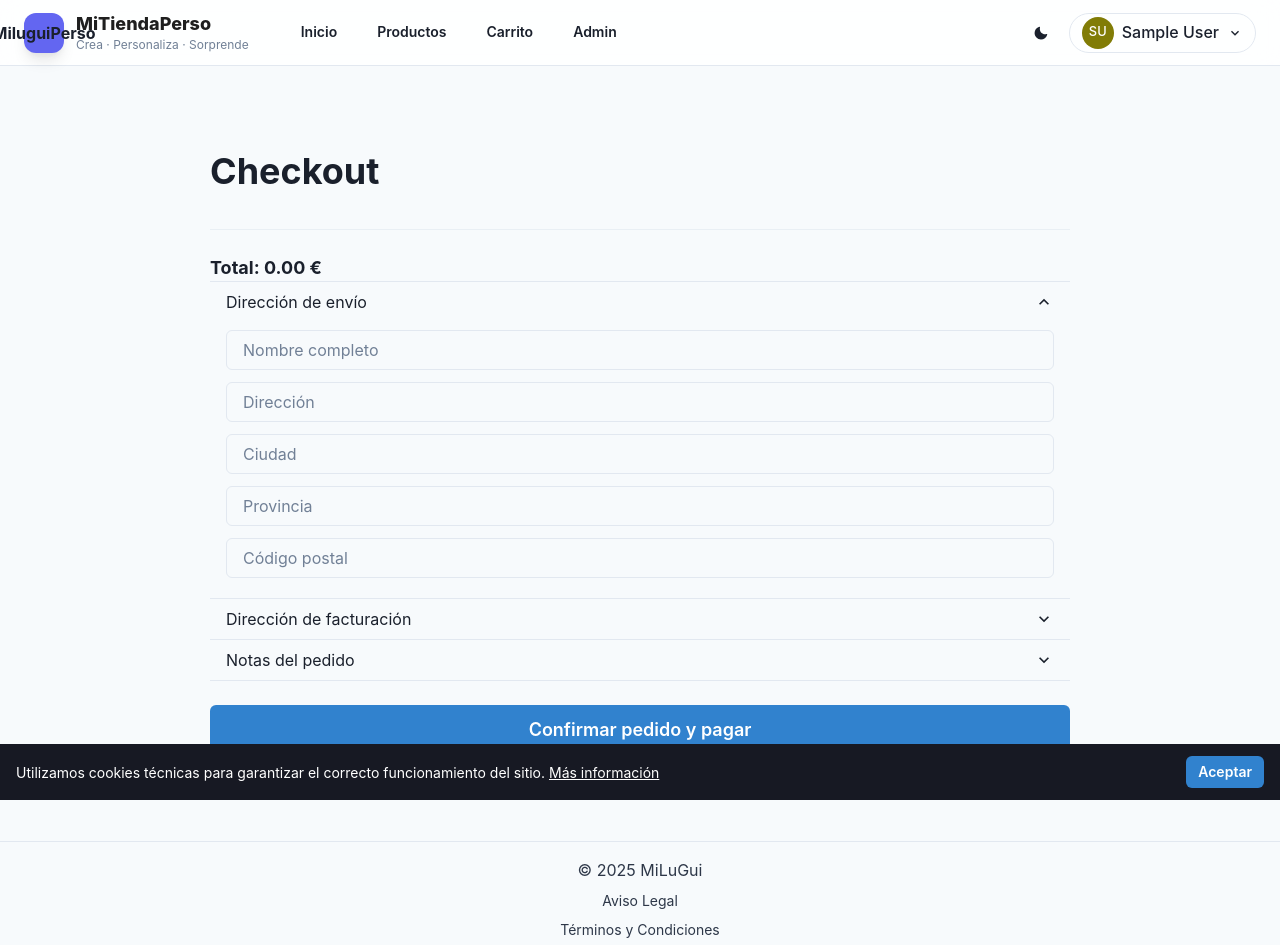
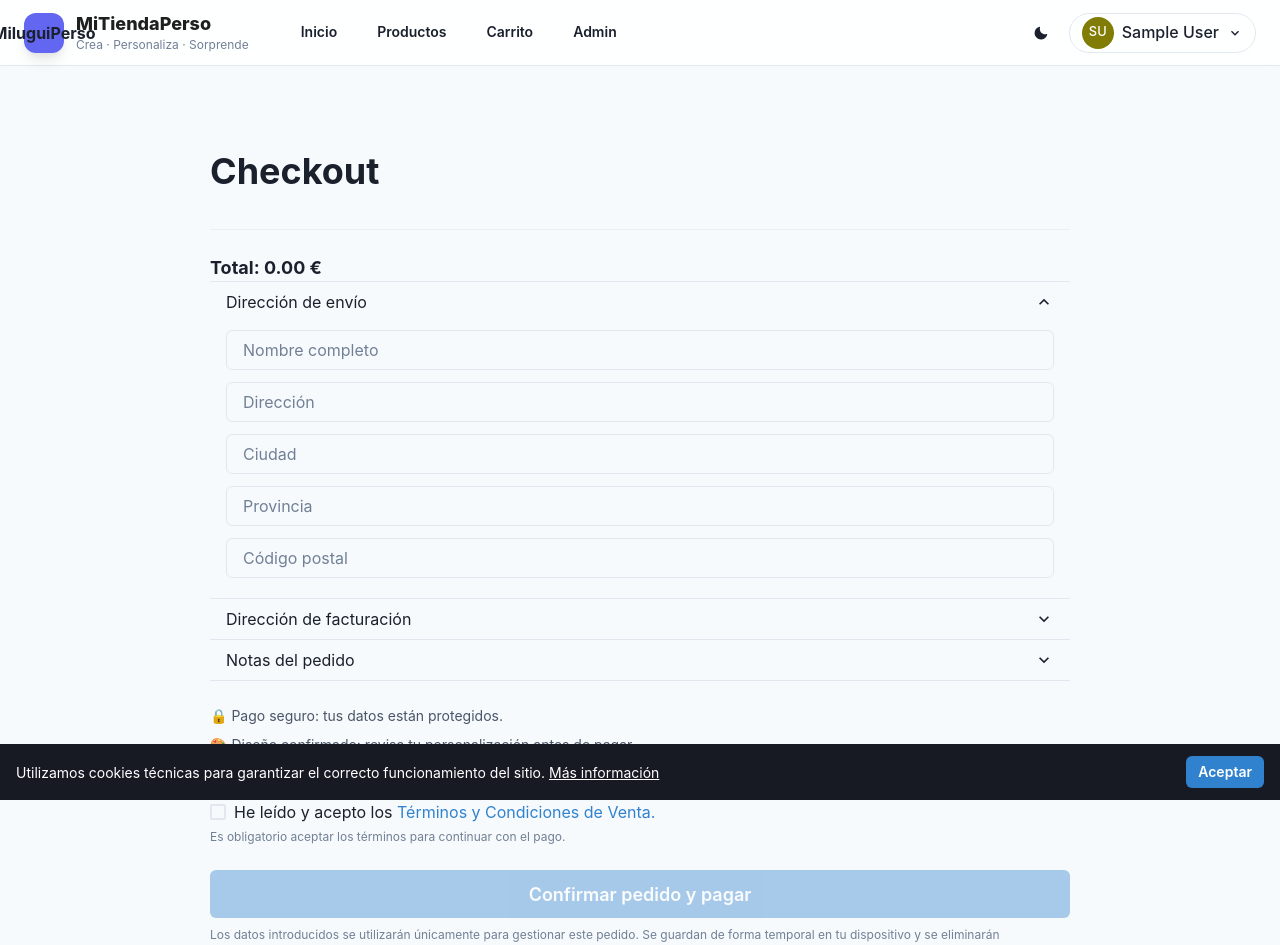
Before and after one commit to puentesAmed/MiTiendaPerso, a React (Vite) app in the folder frontend/: page /checkout in a window 1280 px wide. Shown: the top 945 px of the page. Built offline with nearby package versions, Linux system fonts and the light colour scheme; sample sign-in values are in the browser's storage.

Commit message:
Error encontrado que no dejaba reconocer el campo email

```diff
--- a/frontend/src/pages/Checkout/Checkout.jsx
+++ b/frontend/src/pages/Checkout/Checkout.jsx
@@ -1,10 +1,11 @@
 // src/pages/Checkout/Checkout.jsx
 import { useState, useEffect } from "react";
-import { useNavigate } from "react-router-dom";
+import { useNavigate, Link as RouterLink} from "react-router-dom";
 import { useCart } from "../../hooks/useCart";
 import { useAuth } from "../../hooks/useAuth";
 import { createOrderRequest } from "../../services/orders.service";
 import { CustomizationInlineSummary } from "../../components/checkout/CustomizationInlineSummary";
+//import { createPayment } from "../../services/payments.service";
 
 import {
   Box,
@@ -40,7 +41,7 @@ import {
 } from "@chakra-ui/react";
 import { loadGuestSession, saveGuestSession } from "../../services/guestSession.service";
 import { GuestSessionNotice } from "../../components/checkout/GuestSessionNotice";
-
+import { useColorModeValue } from "@chakra-ui/react";
 import { DeleteIcon } from "@chakra-ui/icons";
 
 const GUEST_KEY = "guest_id";
@@ -65,8 +66,10 @@ export function Checkout() {
   const [loading, setLoading] = useState(false);
   const [error, setError] = useState("");
   const [successMsg, setSuccessMsg] = useState("");
-  const [paymentMethod] = useState("card");
+  //const [paymentMethod] = useState("card");
   const [checkoutHydrated, setCheckoutHydrated] = useState(false);
+  const [acceptedTerms, setAcceptedTerms] = useState(false);
+
 
 
 
@@ -85,37 +88,7 @@ export function Checkout() {
   const [notes, setNotes] = useState("");
 
   // 🔁 Restaurar borrador del checkout (volver del diseñador)
-  /*useEffect(() => {
-    const stored = localStorage.getItem(CHECKOUT_DRAFT_KEY);
-    if (!stored) return;
 
-    try {
-      const draft = JSON.parse(stored);
-
-      if (draft.guestEmail) setGuestEmail(draft.guestEmail);
-      if (draft.shippingAddress) setShippingAddress(draft.shippingAddress);
-      if (draft.billingAddress) setBillingAddress(draft.billingAddress);
-      if (typeof draft.useSameBilling === "boolean") {
-        setUseSameBilling(draft.useSameBilling);
-      }
-      if (draft.notes) setNotes(draft.notes);
-    } catch {
-      // ignorar borrador corrupto
-    }
-  }, []);
-*/
-  /*useEffect(() => {
-    const session = loadGuestSession();
-    if (!session?.checkoutDraft) return;
-
-    const d = session.checkoutDraft;
-    if (d.guestEmail) setGuestEmail(d.guestEmail);
-    if (d.shippingAddress) setShippingAddress(d.shippingAddress);
-    if (d.billingAddress) setBillingAddress(d.billingAddress);
-    if (typeof d.useSameBilling === "boolean") setUseSameBilling(d.useSameBilling);
-    if (d.notes) setNotes(d.notes);
-  }, []);
-*/
   useEffect(() => {
     const session = loadGuestSession();
     if (session?.checkoutDraft) {
@@ -133,18 +106,7 @@ export function Checkout() {
 
 
   // 💾 Guardar borrador del checkout automáticamente
- /* useEffect(() => {
-    const draft = {
-      guestEmail,
-      shippingAddress,
-      billingAddress,
-      useSameBilling,
-      notes,
-    };
 
-    localStorage.setItem(CHECKOUT_DRAFT_KEY, JSON.stringify(draft));
-  }, [guestEmail, shippingAddress, billingAddress, useSameBilling, notes]);
-*/
 
   useEffect(() => {
     if (!checkoutHydrated) return;
@@ -192,6 +154,12 @@ export function Checkout() {
       return;
     }
 
+    if (!acceptedTerms) {
+      setError("Debes aceptar los Términos y Condiciones para continuar");
+      return;
+    }
+
+
     const notCustomized = items.find((i) => productNeedsCustomization(i));
     if (notCustomized) {
       setPendingProduct(notCustomized);
@@ -206,7 +174,7 @@ export function Checkout() {
     try {
       setLoading(true);
 
-      const data = await createOrderRequest(items, paymentMethod, {
+      const data = await createOrderRequest(items, /*paymentMethod,*/ {
         guestId: user ? null : getGuestId(),
         email: user ? null : guestEmail,
         shippingAddress,
@@ -214,10 +182,31 @@ export function Checkout() {
         notes,
       });
 
+
+
       if (!data.ok) {
         setError(data.message || "Error al procesar pedido");
         return;
       }
+
+      // 🔴 PASO 7: INICIAR PAGO
+      /*const payment = await createPayment(data.orderId);
+
+      if (!payment?.paymentUrl) {
+        setError("No se pudo iniciar el pago");
+        return;
+      }
+
+      // 🔁 Redirigir al proveedor de pago
+      window.location.href = payment.paymentUrl;
+      return;
+*/
+
+
+
+
+
+
 
       clearCart();
       localStorage.removeItem("guest_session_v1");
@@ -464,6 +453,38 @@ export function Checkout() {
         </AccordionItem>
       </Accordion>
 
+      <Stack
+        mt={6}
+        spacing={2}
+        fontSize="sm"
+        color={useColorModeValue("gray.600", "gray.400")}
+      >
+        <Text>🔒 Pago seguro: tus datos están protegidos.</Text>
+        <Text>🎨 Diseño confirmado: revisa tu personalización antes de pagar.</Text>
+        <Text>🕒 Privacidad: los datos de invitados se conservan solo para finalizar el pedido.</Text>
+      </Stack>
+
+
+
+      <Checkbox
+        mt={4}
+        isChecked={acceptedTerms}
+        onChange={(e) => setAcceptedTerms(e.target.checked)}
+        colorScheme="blue"
+      >
+        He leído y acepto los{" "}
+        <Link as={RouterLink} to="/terminos-condiciones" color="blue.500">
+          Términos y Condiciones de Venta.
+        </Link>
+      </Checkbox>
+      {!acceptedTerms && (
+        <Text fontSize="xs" color="gray.500" mt={1}>
+          Es obligatorio aceptar los términos para continuar con el pago.
+        </Text>
+      )}
+
+
+
 
       <Button
         mt={6}
@@ -472,6 +493,7 @@ export function Checkout() {
         size="lg"
         onClick={handleConfirmOrder}
         isLoading={loading}
+        isDisabled={!acceptedTerms}
       >
         Confirmar pedido y pagar
       </Button>
@@ -480,7 +502,7 @@ export function Checkout() {
         Los datos introducidos se utilizarán únicamente para gestionar este pedido.
         Se guardan de forma temporal en tu dispositivo y se eliminarán automáticamente
         al finalizar el proceso o tras un periodo de inactividad.{" "}
-        <Link href="/politica-privacidad" textDecoration="underline">
+        <Link as={RouterLink} to="/politica-privacidad" textDecoration="underline">
           Política de Privacidad
         </Link>
       </Text>
--- a/frontend/src/services/orders.service.js
+++ b/frontend/src/services/orders.service.js
@@ -37,22 +37,20 @@ export async function adminUpdateOrderStatus(orderId, status) {
 // src/services/orders.service.js
 import { http } from "./http";
 
-export async function createOrderRequest(items, paymentMethod, guestData = null) {
-  try {
-    const payload = {
-      items,
-      paymentMethod,
-      ...(guestData || {}),
-    };
+export async function createOrderRequest(items, data = {}) {
+  const payload = {
+    items,
+    guestId: data.guestId ?? null,
+    email: data.email ?? null,
+    shippingAddress: data.shippingAddress,
+    billingAddress: data.billingAddress ?? null,
+    notes: data.notes ?? "",
+  };
 
-    const { data } = await http.post("/api/orders", payload);
-    return data;
-  } catch (err) {
-    return {
-      ok: false,
-      message: err.response?.data?.message || "Error al procesar pedido",
-    };
-  }
+  console.log("📦 Payload /api/orders:", payload);
+
+  const { data: response } = await http.post("/api/orders", payload);
+  return response;
 }
 
 // Pedidos del usuario autenticado
@@ -61,15 +59,13 @@ export async function getMyOrdersRequest() {
   return data; // { ok, orders }
 }
 
-
-// ADMIN: obtener pedidos
+// ADMIN: listar pedidos (con filtros opcionales)
 export async function adminGetOrders(params = {}) {
   const { data } = await http.get("/api/orders", { params });
-  return data;
+  return data; // { ok, orders }
 }
 
-// ADMIN: actualizar estado
-export async function adminUpdateOrderStatus(id, status) {
-  const { data } = await http.patch(`/api/orders/${id}/status`, { status });
-  return data;
+export async function adminUpdateOrderStatus(orderId, status) {
+  const { data } = await http.patch(`/api/orders/${orderId}/status`, { status });
+  return data; // { ok, order, message }
 }
```
